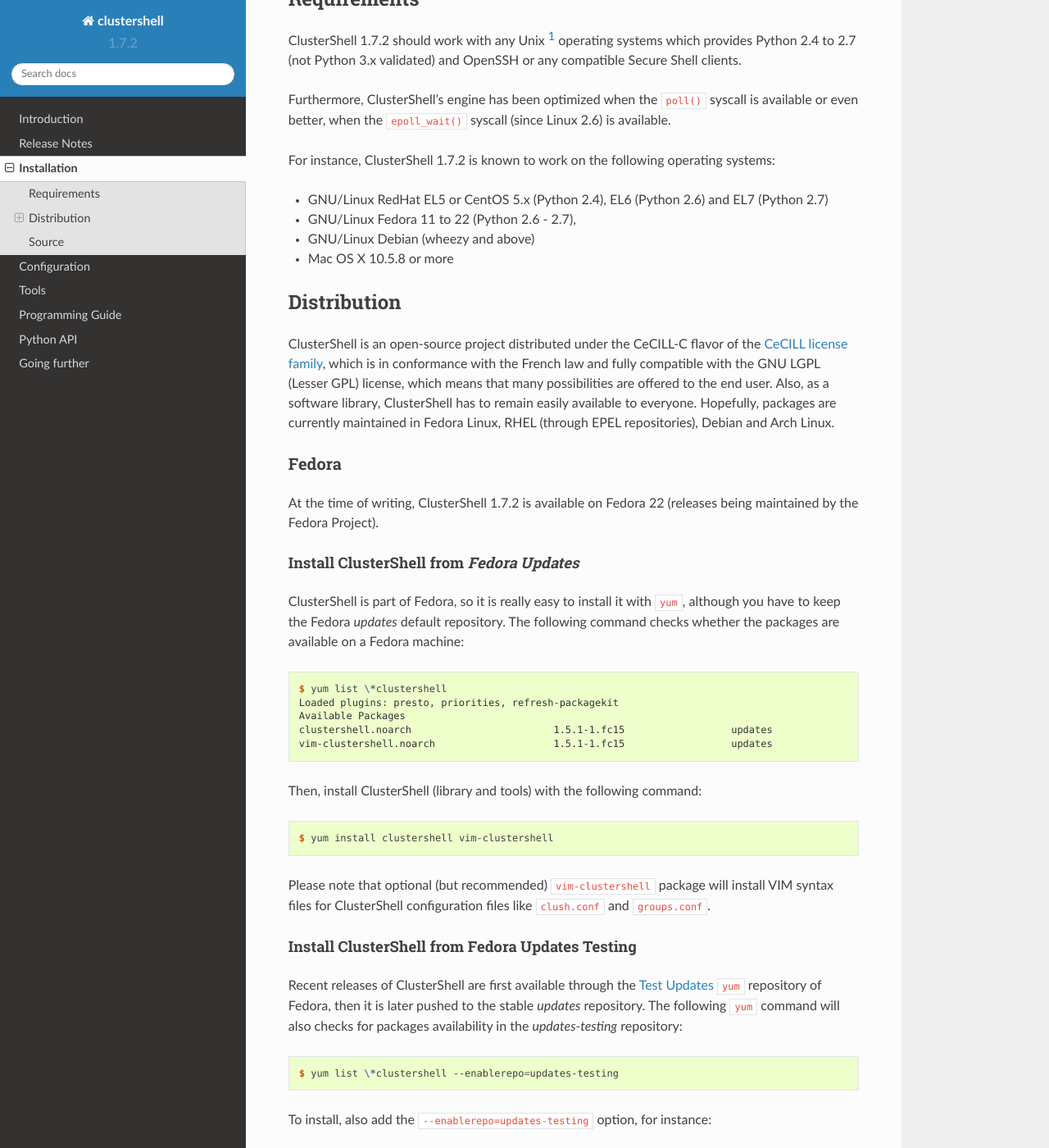
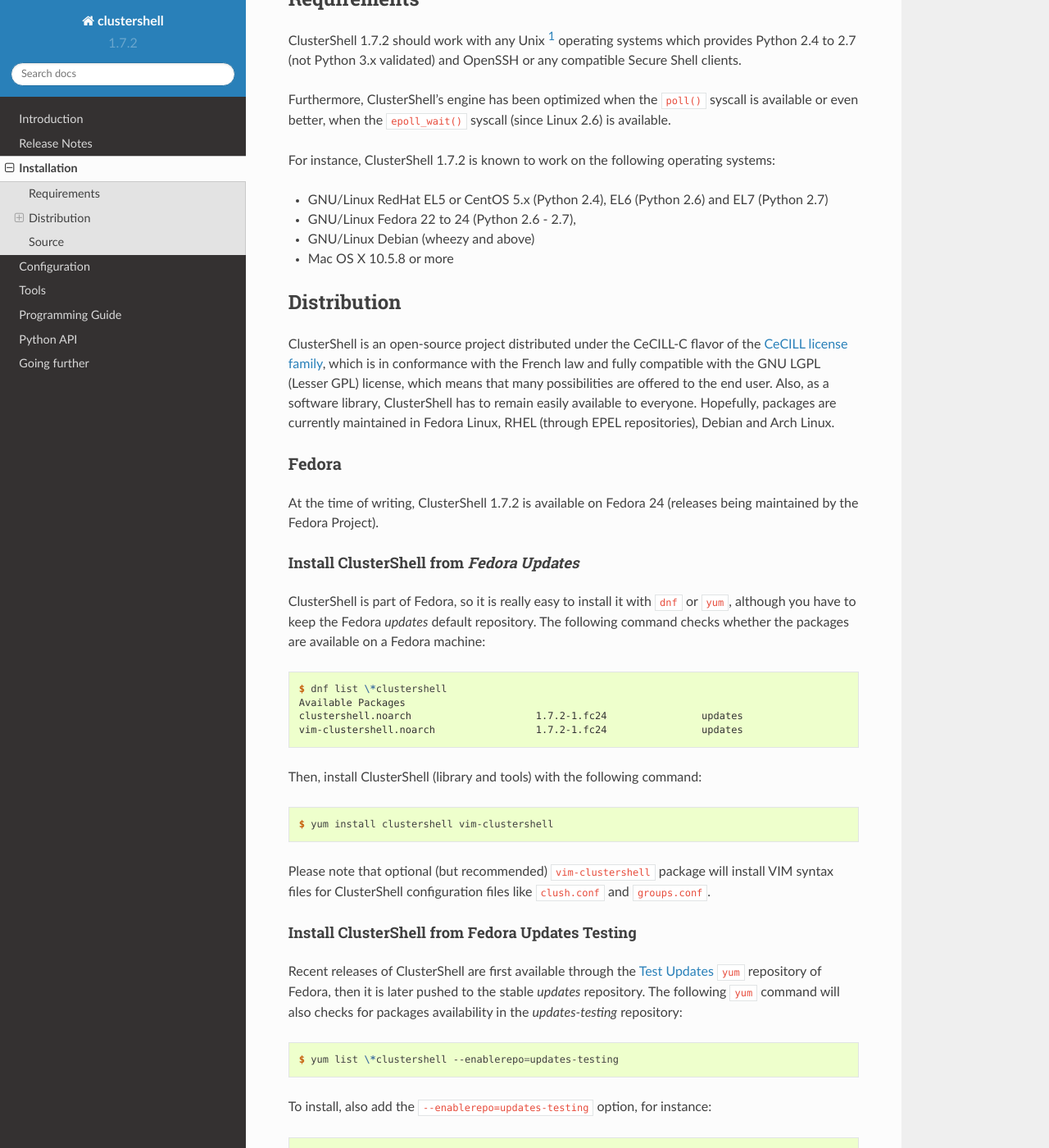
Before and after one commit to cea-hpc/clustershell, a Sphinx documentation site: the page built from doc/sphinx/install.rst, in a window 1280 px wide and 1400 px high, scrolled down 346 px. Shown: the whole window at 82% size. Built offline with Sphinx 7.4.7 and the Read the Docs theme 2.0.0, drawn with Linux system fonts in a browser that asks for light colours; some of the changed text lies outside the part shown.

Commit message:
doc/sphinx: update install doc
Change-Id: I71d76a400f53ca847948e6119205b046407e165d

```diff
--- a/doc/sphinx/install.rst
+++ b/doc/sphinx/install.rst
@@ -27,7 +27,7 @@
 
 * GNU/Linux RedHat EL5 or CentOS 5.x (Python 2.4), EL6 (Python 2.6) and EL7
   (Python 2.7)
-* GNU/Linux Fedora 11 to 22 (Python 2.6 - 2.7),
+* GNU/Linux Fedora 22 to 24 (Python 2.6 - 2.7),
 * GNU/Linux Debian (wheezy and above)
 * Mac OS X 10.5.8 or more
 
@@ -45,22 +45,22 @@
 Fedora
 ^^^^^^
 
-At the time of writing, ClusterShell |version| is available on Fedora 22
+At the time of writing, ClusterShell |version| is available on Fedora 24
 (releases being maintained by the Fedora Project).
 
 Install ClusterShell from *Fedora Updates*
 """"""""""""""""""""""""""""""""""""""""""
 
 ClusterShell is part of Fedora, so it is really easy to install it with
-``yum``, although you have to keep the Fedora *updates* default repository.
-The following command checks whether the packages are available on a Fedora
-machine::
+``dnf`` or ``yum``, although you have to keep the Fedora *updates* default
+repository. The following command checks whether the packages are available
+on a Fedora machine::
 
-    $ yum list \*clustershell
-    Loaded plugins: presto, priorities, refresh-packagekit
+    $ dnf list \*clustershell
     Available Packages
-    clustershell.noarch                        1.5.1-1.fc15                  updates
-    vim-clustershell.noarch                    1.5.1-1.fc15                  updates
+    clustershell.noarch                     1.7.2-1.fc24                updates
+    vim-clustershell.noarch                 1.7.2-1.fc24                updates
+
 
 Then, install ClusterShell (library and tools) with the following command::
 
```
Also changed, not shown: other parts of doc/sphinx/install.rst (+4 -1 lines).
